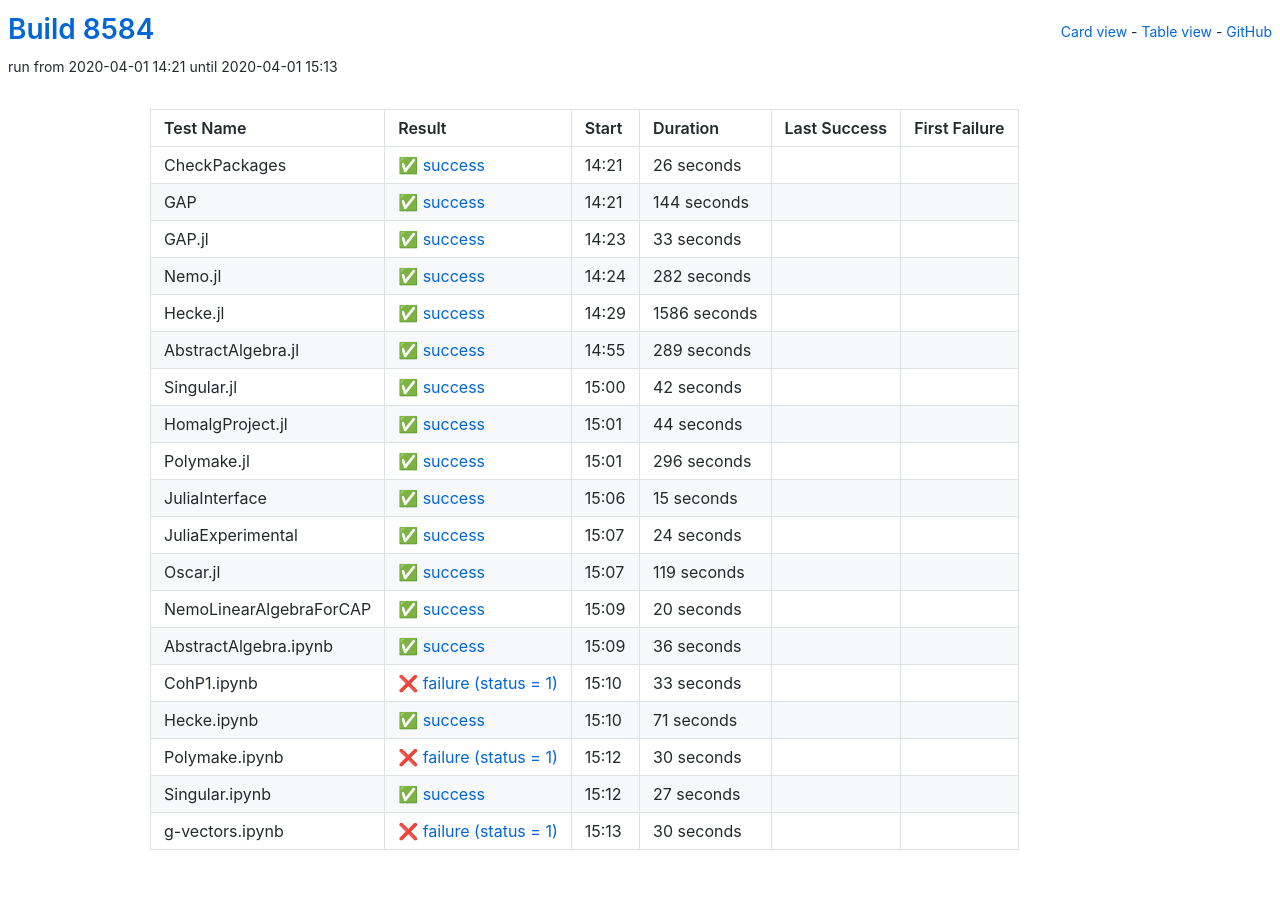
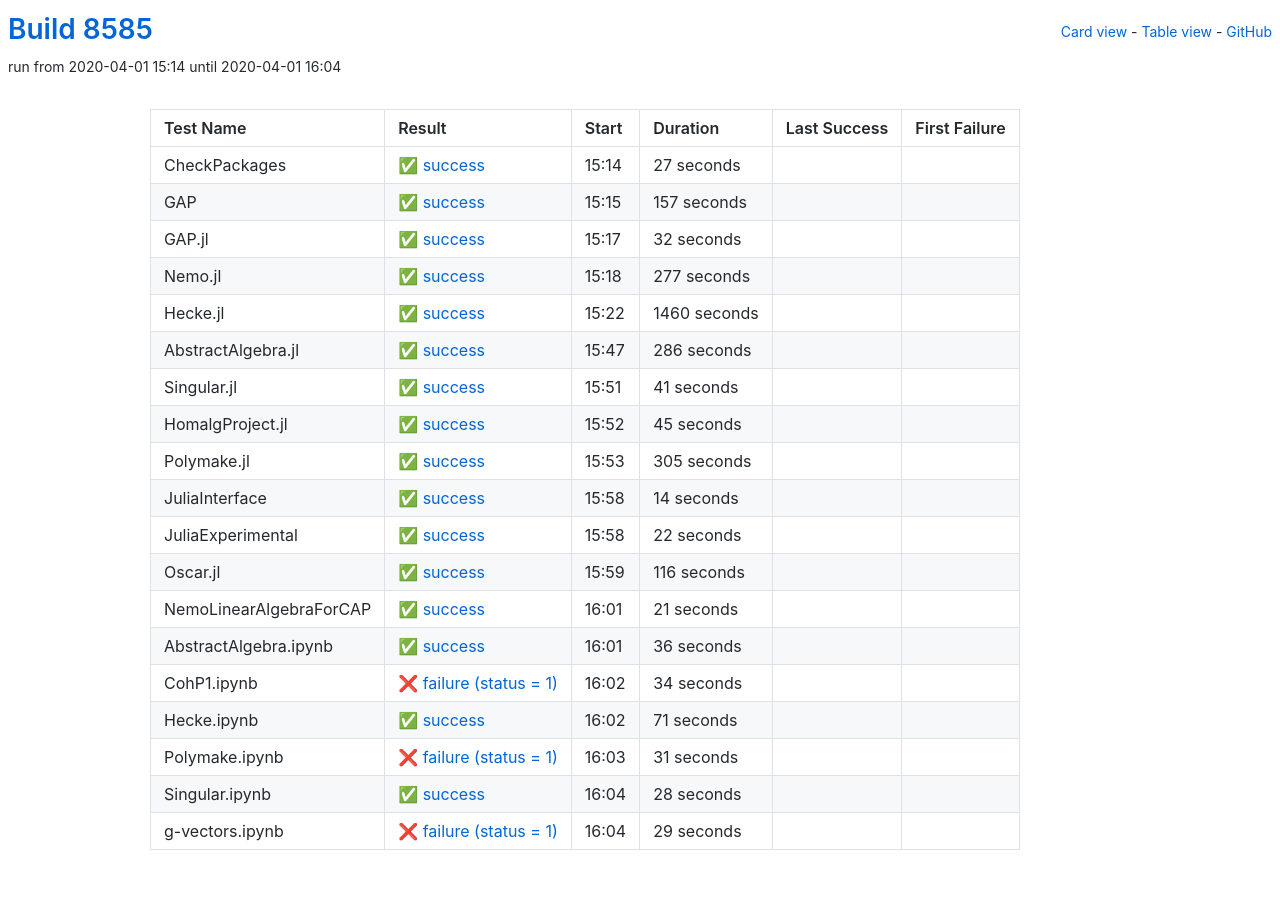
Before and after one commit to oscar-system/oscar-ci-status, a Jekyll site: the page built from table.html, in a window 1280 px wide. Built offline with Jekyll 4.4.1, drawn with Linux system fonts in a browser that asks for light colours.

Commit message:
Build 8585

```diff
--- a/_data/ci.yml
+++ b/_data/ci.yml
@@ -1,148 +1,148 @@
-build: 8584
-build_url: https://oscarci.mathematik.uni-kl.de/job/oscar/8584/
+build: 8585
+build_url: https://oscarci.mathematik.uni-kl.de/job/oscar/8585/
 job: oscar
 tests:
-- duration: 26
+- duration: 27
   exitcode: 0
   first_failure: false
   first_failure_url: null
   last_success: false
   last_success_url: null
-  log: https://oscarci.mathematik.uni-kl.de/job/oscar/8584/artifact/logs/build-8584/CheckPackages.log
+  log: https://oscarci.mathematik.uni-kl.de/job/oscar/8585/artifact/logs/build-8585/CheckPackages.log
   name: CheckPackages
-  start: 2020-04-01 14:21
+  start: 2020-04-01 15:14
   status: success
   success: true
-- duration: 144
+- duration: 157
   exitcode: 0
   first_failure: false
   first_failure_url: null
   last_success: false
   last_success_url: null
-  log: https://oscarci.mathematik.uni-kl.de/job/oscar/8584/artifact/logs/build-8584/GAP.log
+  log: https://oscarci.mathematik.uni-kl.de/job/oscar/8585/artifact/logs/build-8585/GAP.log
   name: GAP
-  start: 2020-04-01 14:21
+  start: 2020-04-01 15:15
   status: success
   success: true
-- duration: 33
+- duration: 32
   exitcode: 0
   first_failure: false
   first_failure_url: null
   last_success: false
   last_success_url: null
-  log: https://oscarci.mathematik.uni-kl.de/job/oscar/8584/artifact/logs/build-8584/GAP.jl.log
+  log: https://oscarci.mathematik.uni-kl.de/job/oscar/8585/artifact/logs/build-8585/GAP.jl.log
   name: GAP.jl
-  start: 2020-04-01 14:23
+  start: 2020-04-01 15:17
   status: success
   success: true
-- duration: 282
+- duration: 277
   exitcode: 0
   first_failure: false
   first_failure_url: null
   last_success: false
   last_success_url: null
-  log: https://oscarci.mathematik.uni-kl.de/job/oscar/8584/artifact/logs/build-8584/Nemo.jl.log
+  log: https://oscarci.mathematik.uni-kl.de/job/oscar/8585/artifact/logs/build-8585/Nemo.jl.log
   name: Nemo.jl
-  start: 2020-04-01 14:24
+  start: 2020-04-01 15:18
   status: success
   success: true
-- duration: 1586
+- duration: 1460
   exitcode: 0
   first_failure: false
   first_failure_url: null
   last_success: false
   last_success_url: null
-  log: https://oscarci.mathematik.uni-kl.de/job/oscar/8584/artifact/logs/build-8584/Hecke.jl.log
+  log: https://oscarci.mathematik.uni-kl.de/job/oscar/8585/artifact/logs/build-8585/Hecke.jl.log
   name: Hecke.jl
-  start: 2020-04-01 14:29
+  start: 2020-04-01 15:22
   status: success
   success: true
-- duration: 289
+- duration: 286
   exitcode: 0
   first_failure: false
   first_failure_url: null
   last_success: false
   last_success_url: null
-  log: https://oscarci.mathematik.uni-kl.de/job/oscar/8584/artifact/logs/build-8584/AbstractAlgebra.jl.log
+  log: https://oscarci.mathematik.uni-kl.de/job/oscar/8585/artifact/logs/build-8585/AbstractAlgebra.jl.log
   name: AbstractAlgebra.jl
-  start: 2020-04-01 14:55
+  start: 2020-04-01 15:47
   status: success
   success: true
-- duration: 42
+- duration: 41
   exitcode: 0
   first_failure: false
   first_failure_url: null
   last_success: false
   last_success_url: null
-  log: https://oscarci.mathematik.uni-kl.de/job/oscar/8584/artifact/logs/build-8584/Singular.jl.log
+  log: https://oscarci.mathematik.uni-kl.de/job/oscar/8585/artifact/logs/build-8585/Singular.jl.log
   name: Singular.jl
-  start: 2020-04-01 15:00
+  start: 2020-04-01 15:51
   status: success
   success: true
-- duration: 44
+- duration: 45
   exitcode: 0
   first_failure: false
   first_failure_url: null
   last_success: false
   last_success_url: null
-  log: https://oscarci.mathematik.uni-kl.de/job/oscar/8584/artifact/logs/build-8584/HomalgProject.jl.log
+  log: https://oscarci.mathematik.uni-kl.de/job/oscar/8585/artifact/logs/build-8585/HomalgProject.jl.log
   name: HomalgProject.jl
-  start: 2020-04-01 15:01
+  start: 2020-04-01 15:52
   status: success
   success: true
-- duration: 296
+- duration: 305
   exitcode: 0
   first_failure: false
   first_failure_url: null
   last_success: false
   last_success_url: null
-  log: https://oscarci.mathematik.uni-kl.de/job/oscar/8584/artifact/logs/build-8584/Polymake.jl.log
+  log: https://oscarci.mathematik.uni-kl.de/job/oscar/8585/artifact/logs/build-8585/Polymake.jl.log
   name: Polymake.jl
-  start: 2020-04-01 15:01
+  start: 2020-04-01 15:53
   status: success
   success: true
-- duration: 15
+- duration: 14
   exitcode: 0
   first_failure: false
   first_failure_url: null
   last_success: false
   last_success_url: null
-  log: https://oscarci.mathematik.uni-kl.de/job/oscar/8584/artifact/logs/build-8584/JuliaInterface.log
+  log: https://oscarci.mathematik.uni-kl.de/job/oscar/8585/artifact/logs/build-8585/JuliaInterface.log
   name: JuliaInterface
-  start: 2020-04-01 15:06
+  start: 2020-04-01 15:58
   status: success
   success: true
-- duration: 24
+- duration: 22
   exitcode: 0
   first_failure: false
   first_failure_url: null
   last_success: false
   last_success_url: null
-  log: https://oscarci.mathematik.uni-kl.de/job/oscar/8584/artifact/logs/build-8584/JuliaExperimental.log
+  log: https://oscarci.mathematik.uni-kl.de/job/oscar/8585/artifact/logs/build-8585/JuliaExperimental.log
   name: JuliaExperimental
-  start: 2020-04-01 15:07
+  start: 2020-04-01 15:58
   status: success
   success: true
-- duration: 119
+- duration: 116
   exitcode: 0
   first_failure: false
   first_failure_url: null
   last_success: false
   last_success_url: null
-  log: https://oscarci.mathematik.uni-kl.de/job/oscar/8584/artifact/logs/build-8584/Oscar.jl.log
+  log: https://oscarci.mathematik.uni-kl.de/job/oscar/8585/artifact/logs/build-8585/Oscar.jl.log
   name: Oscar.jl
-  start: 2020-04-01 15:07
+  start: 2020-04-01 15:59
   status: success
   success: true
-- duration: 20
+- duration: 21
   exitcode: 0
   first_failure: false
   first_failure_url: null
   last_success: false
   last_success_url: null
-  log: https://oscarci.mathematik.uni-kl.de/job/oscar/8584/artifact/logs/build-8584/NemoLinearAlgebraForCAP.log
+  log: https://oscarci.mathematik.uni-kl.de/job/oscar/8585/artifact/logs/build-8585/NemoLinearAlgebraForCAP.log
   name: NemoLinearAlgebraForCAP
-  start: 2020-04-01 15:09
+  start: 2020-04-01 16:01
   status: success
   success: true
 - duration: 36
@@ -151,20 +151,20 @@ tests:
   first_failure_url: null
   last_success: false
   last_success_url: null
-  log: https://oscarci.mathematik.uni-kl.de/job/oscar/8584/artifact/logs/build-8584/AbstractAlgebra.ipynb.log
+  log: https://oscarci.mathematik.uni-kl.de/job/oscar/8585/artifact/logs/build-8585/AbstractAlgebra.ipynb.log
   name: AbstractAlgebra.ipynb
-  start: 2020-04-01 15:09
+  start: 2020-04-01 16:01
   status: success
   success: true
-- duration: 33
+- duration: 34
   exitcode: 1
   first_failure: false
   first_failure_url: null
   last_success: false
   last_success_url: null
-  log: https://oscarci.mathematik.uni-kl.de/job/oscar/8584/artifact/logs/build-8584/CohP1.ipynb.log
+  log: https://oscarci.mathematik.uni-kl.de/job/oscar/8585/artifact/logs/build-8585/CohP1.ipynb.log
   name: CohP1.ipynb
-  start: 2020-04-01 15:10
+  start: 2020-04-01 16:02
   status: failure
   success: false
 - duration: 71
@@ -173,41 +173,41 @@ tests:
   first_failure_url: null
   last_success: false
   last_success_url: null
-  log: https://oscarci.mathematik.uni-kl.de/job/oscar/8584/artifact/logs/build-8584/Hecke.ipynb.log
+  log: https://oscarci.mathematik.uni-kl.de/job/oscar/8585/artifact/logs/build-8585/Hecke.ipynb.log
   name: Hecke.ipynb
-  start: 2020-04-01 15:10
+  start: 2020-04-01 16:02
   status: success
   success: true
-- duration: 30
+- duration: 31
   exitcode: 1
   first_failure: false
   first_failure_url: null
   last_success: false
   last_success_url: null
-  log: https://oscarci.mathematik.uni-kl.de/job/oscar/8584/artifact/logs/build-8584/Polymake.ipynb.log
+  log: https://oscarci.mathematik.uni-kl.de/job/oscar/8585/artifact/logs/build-8585/Polymake.ipynb.log
   name: Polymake.ipynb
-  start: 2020-04-01 15:12
+  start: 2020-04-01 16:03
   status: failure
   success: false
-- duration: 27
+- duration: 28
   exitcode: 0
   first_failure: false
   first_failure_url: null
   last_success: false
   last_success_url: null
-  log: https://oscarci.mathematik.uni-kl.de/job/oscar/8584/artifact/logs/build-8584/Singular.ipynb.log
+  log: https://oscarci.mathematik.uni-kl.de/job/oscar/8585/artifact/logs/build-8585/Singular.ipynb.log
   name: Singular.ipynb
-  start: 2020-04-01 15:12
+  start: 2020-04-01 16:04
   status: success
   success: true
-- duration: 30
+- duration: 29
   exitcode: 1
   first_failure: false
   first_failure_url: null
   last_success: false
   last_success_url: null
-  log: https://oscarci.mathematik.uni-kl.de/job/oscar/8584/artifact/logs/build-8584/g-vectors.ipynb.log
+  log: https://oscarci.mathematik.uni-kl.de/job/oscar/8585/artifact/logs/build-8585/g-vectors.ipynb.log
   name: g-vectors.ipynb
-  start: 2020-04-01 15:13
+  start: 2020-04-01 16:04
   status: failure
   success: false
```
Also changed, not shown: README.md.
